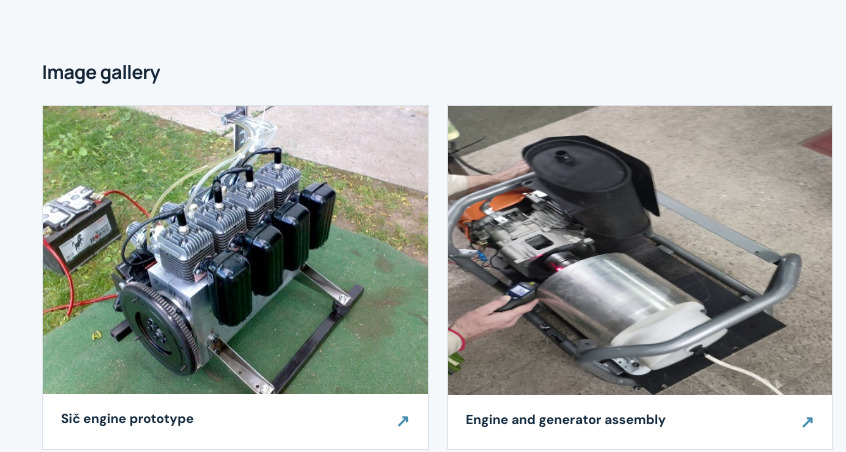
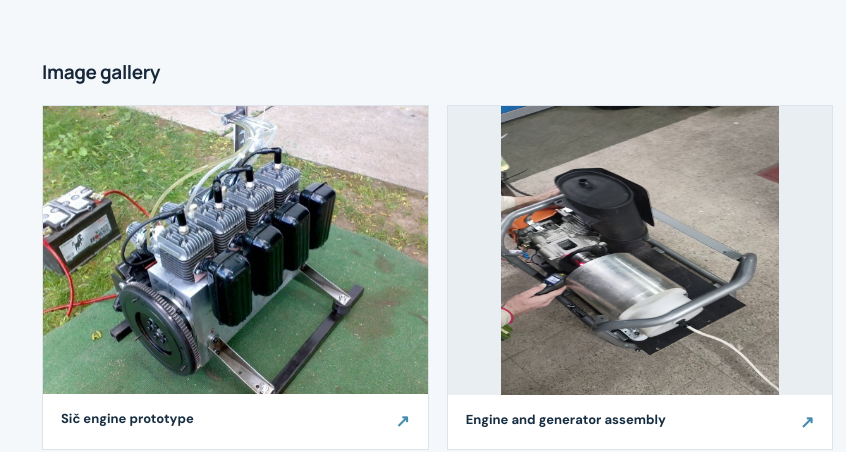
Before and after one commit to emileros1971-blip/enersich, a plain HTML site: page index.html in a window 1280 px wide. Shown: the part 4010-4462 px from the top of the page, 0-846 px from the left. Drawn offline with Linux system fonts and the light colour scheme.

Commit message:
Show full generator assembly photo without gallery cropping

```diff
--- a/styles.css
+++ b/styles.css
@@ -50,3 +50,6 @@
 .dialog-close{position:absolute;right:12px;top:12px;border:0;width:38px;height:38px;background:#152a3c;color:#fff;font-size:27px;line-height:1;cursor:pointer}
 @media(max-width:980px){.video-grid,.gallery-grid{grid-template-columns:repeat(2,minmax(0,1fr))}}
 @media(max-width:620px){.video-grid,.gallery-grid{grid-template-columns:1fr}.gallery-heading{margin-top:48px}.gallery-item img{aspect-ratio:16/10}}
+
+/* Keep the complete assembly visible in its gallery thumbnail. */
+.gallery-item img[src="assets/prototype-generator-assembly.png"]{object-fit:contain}
```
